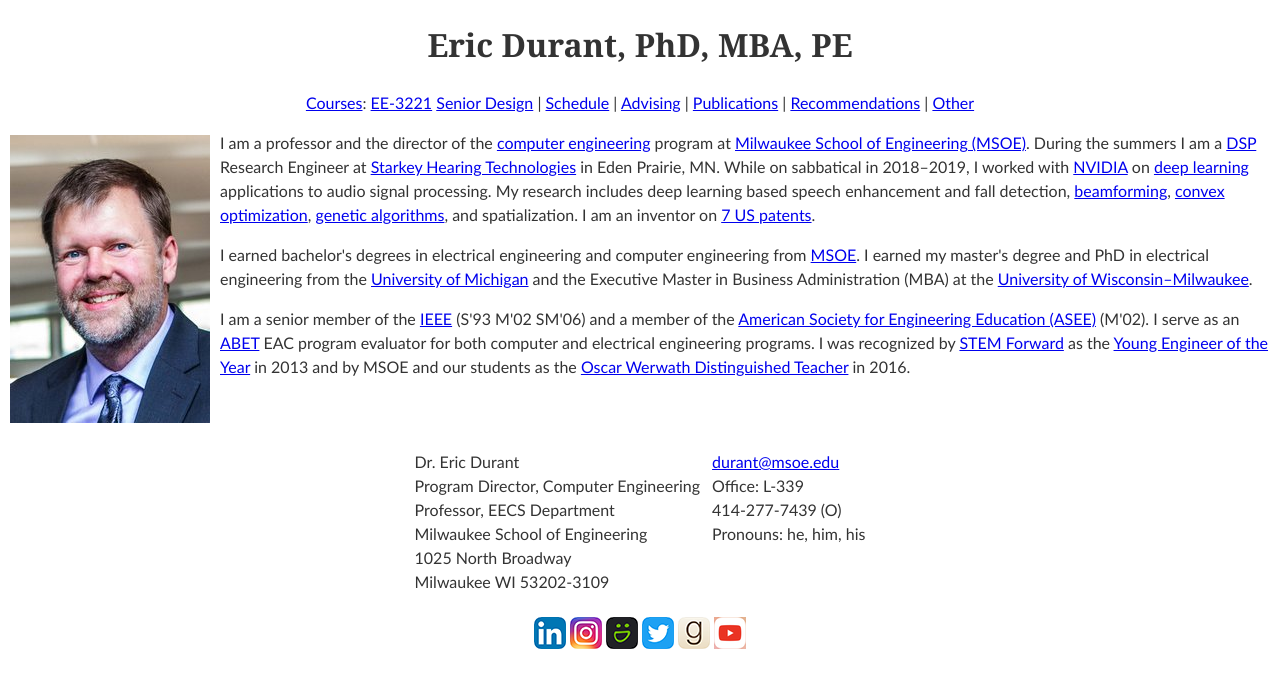
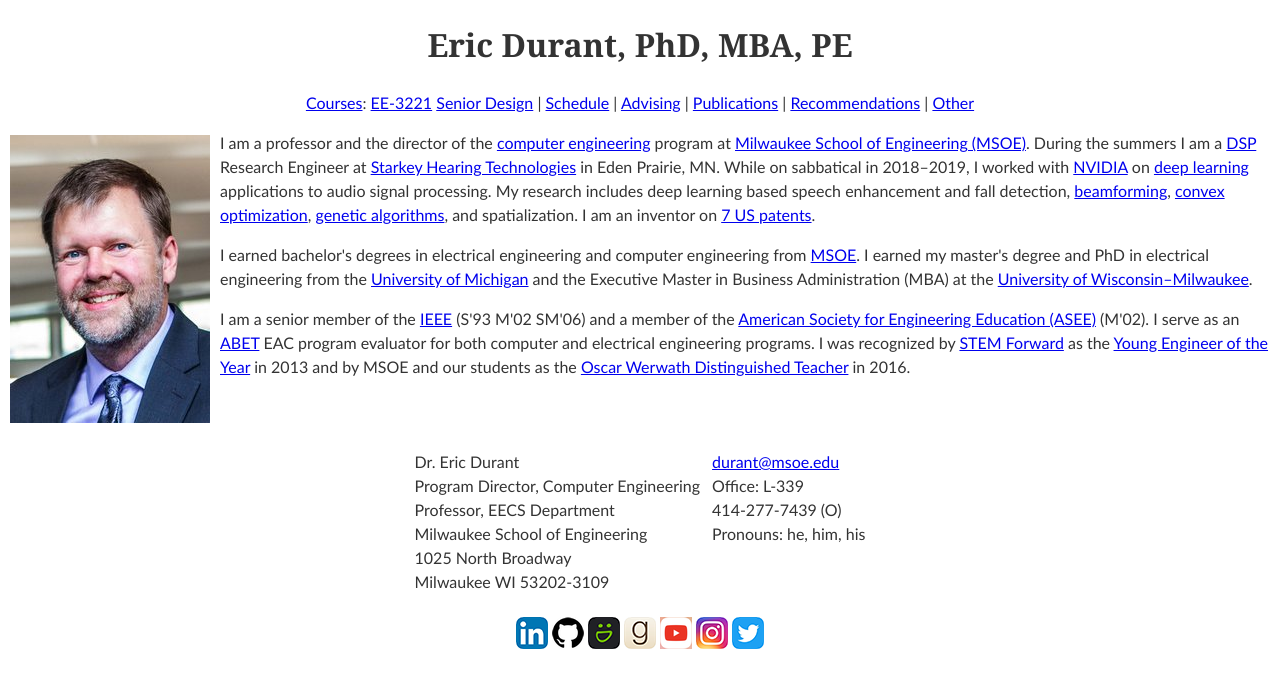
Before and after one commit to edurant/edurant.github.io, a Jekyll site: the page built from index.html, in a window 1280 px wide. Shown: the top 688 px of the page. Built offline with Jekyll 4.4.1, drawn with Linux system fonts in a browser that asks for light colours.

Commit message:
homepage: +github media button (including 2x), rearrange media buttons

```diff
--- a/index.html
+++ b/index.html
@@ -63,11 +63,12 @@
 </tr></table>
 
 <p><a href="https://www.linkedin.com/in/durant/" title="My LinkedIn profile"><img src="graphics/linkedin-32.png" width="32" height="32" border="0"/></a>
+   <a href="https://github.com/edurant" title="My GitHub Page"><img src="graphics/github-32.png" width="32" height="32" border="0" srcset="graphics/github-32.png 1x, graphics/github-64.png 2x"/></a>
+   <a href="https://edurant.smugmug.com/" title="My pictures on SmugMug"><img src="graphics/smugmug-32.png" width="32" height="32" border="0"/></a>
+   <a href="https://www.goodreads.com/review/list/17789643?shelf=read" title="Eric Durant's book recommendations, liked quotes, book clubs, book trivia, book lists (read shelf)"><img src="graphics/goodreads-32.png" width="32" height="32" border="0"/></a>
+   <a href="https://www.youtube.com/channel/UCBgGdNwOmqe4RZP_EiwIjCA" title="My YouTube Channel, Educational Videos"><img src="graphics/youtube-32.png" width="32" height="32" border="0"/></a>
    <a href="https://www.instagram.com/durant.msoe/" title="My Instagram"><img src="graphics/instagram-32.png" width="32" height="32" border="0"/></a>
-   <a href="https://edurant.smugmug.com/" title="My pictures on SmugMug"><img src="graphics/smugmug-32.png" width="32" height="32" border="0"/></a>
-   <a href="https://twitter.com/durantmsoe" title="My Twitter Feed"><img src="graphics/twitter-32.png" width="32" height="32" border="0"/></a>
-   <a href="https://www.goodreads.com/review/list/17789643?shelf=read" title="Eric Durant's book recommendations, liked quotes, book clubs, book trivia, book lists (read shelf)"><img src="graphics/goodreads-32.png" width="32" height="32" border="0"/></a>
-   <a href="https://www.youtube.com/channel/UCBgGdNwOmqe4RZP_EiwIjCA" title="My YouTube Channel, Educational Videos"><img src="graphics/youtube-32.png" width="32" height="32" border="0"/></a></p>
+   <a href="https://twitter.com/durantmsoe" title="My Twitter Feed"><img src="graphics/twitter-32.png" width="32" height="32" border="0"/></a></p>
 
 </div>
 
```
Also changed, not shown: graphics/github-32.png (added), graphics/github-64.png (added).
